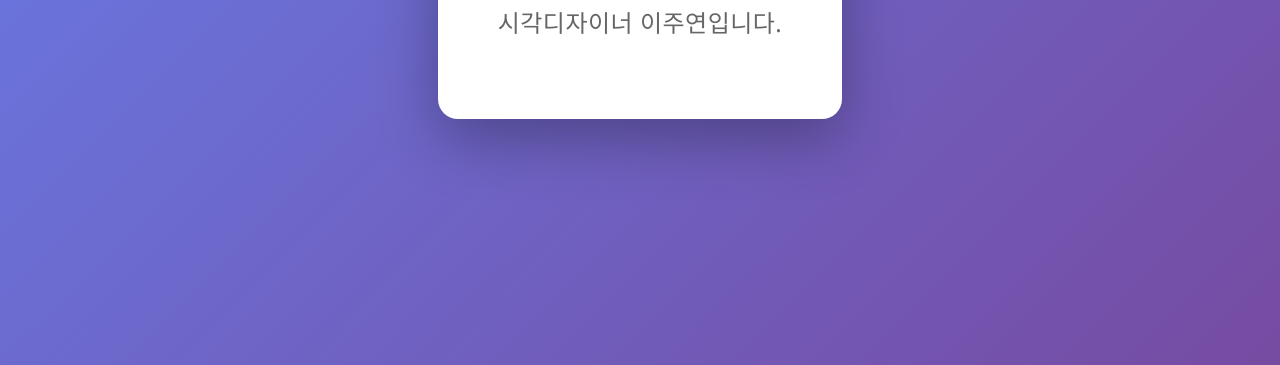
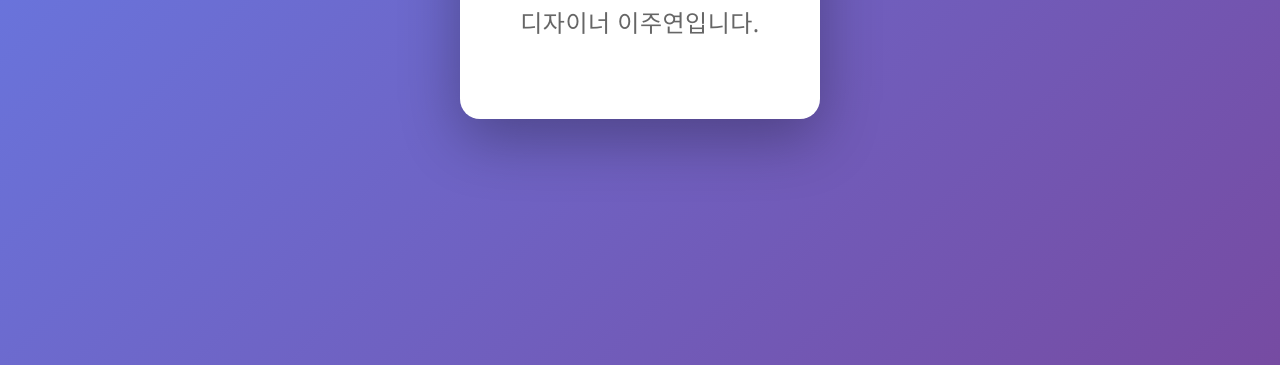
Before and after one commit to vilike12/vilike12.github.io, a plain HTML site: page index.html in a window 1280 px wide. Shown: the part 435-800 px from the top of the page. Drawn offline with Linux system fonts and the light colour scheme.

Commit message:
Update index.html

```diff
--- a/index.html
+++ b/index.html
@@ -76,7 +76,7 @@
 <body>
     <div class="container">
         <h1>이주연</h1>
-        <p>시각디자이너 이주연입니다.</p>
+        <p>디자이너 이주연입니다.</p>
     </div>
 </body>
 </html>
```
